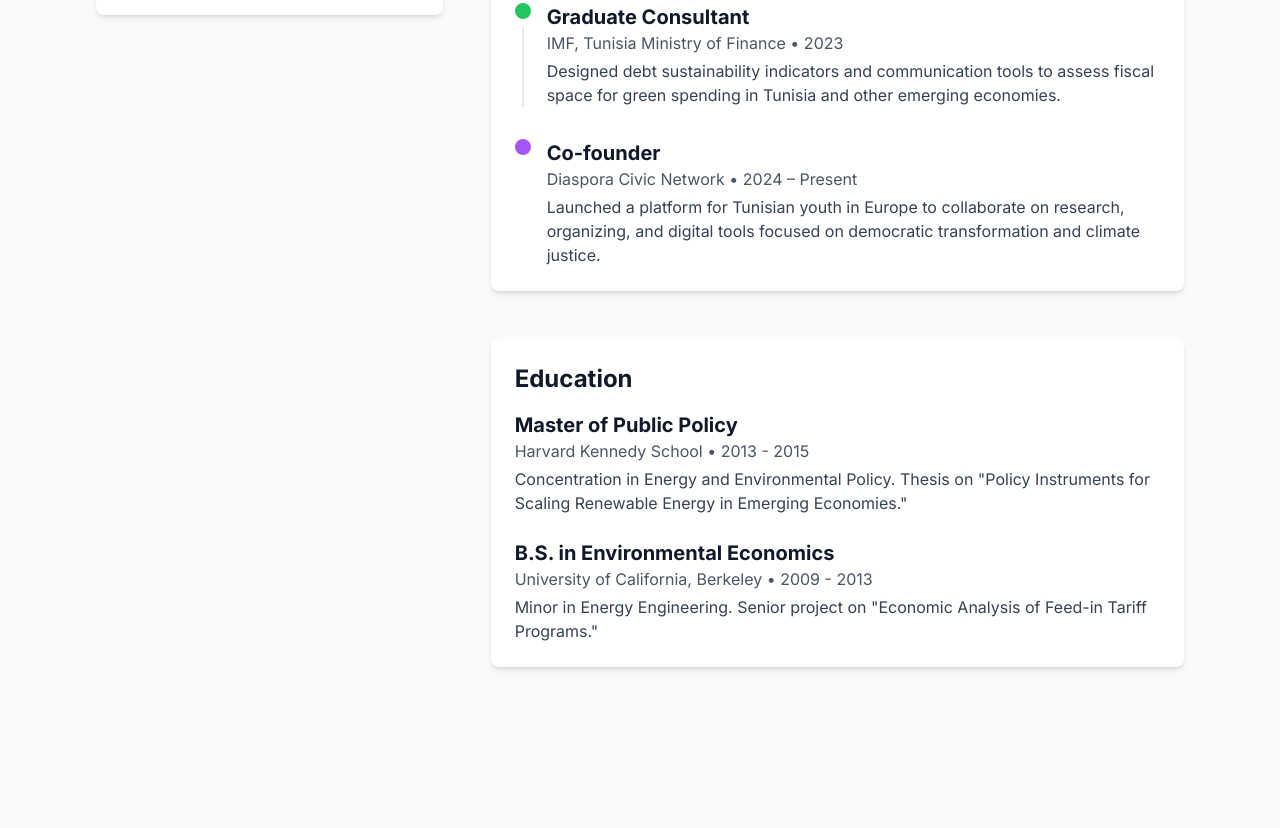
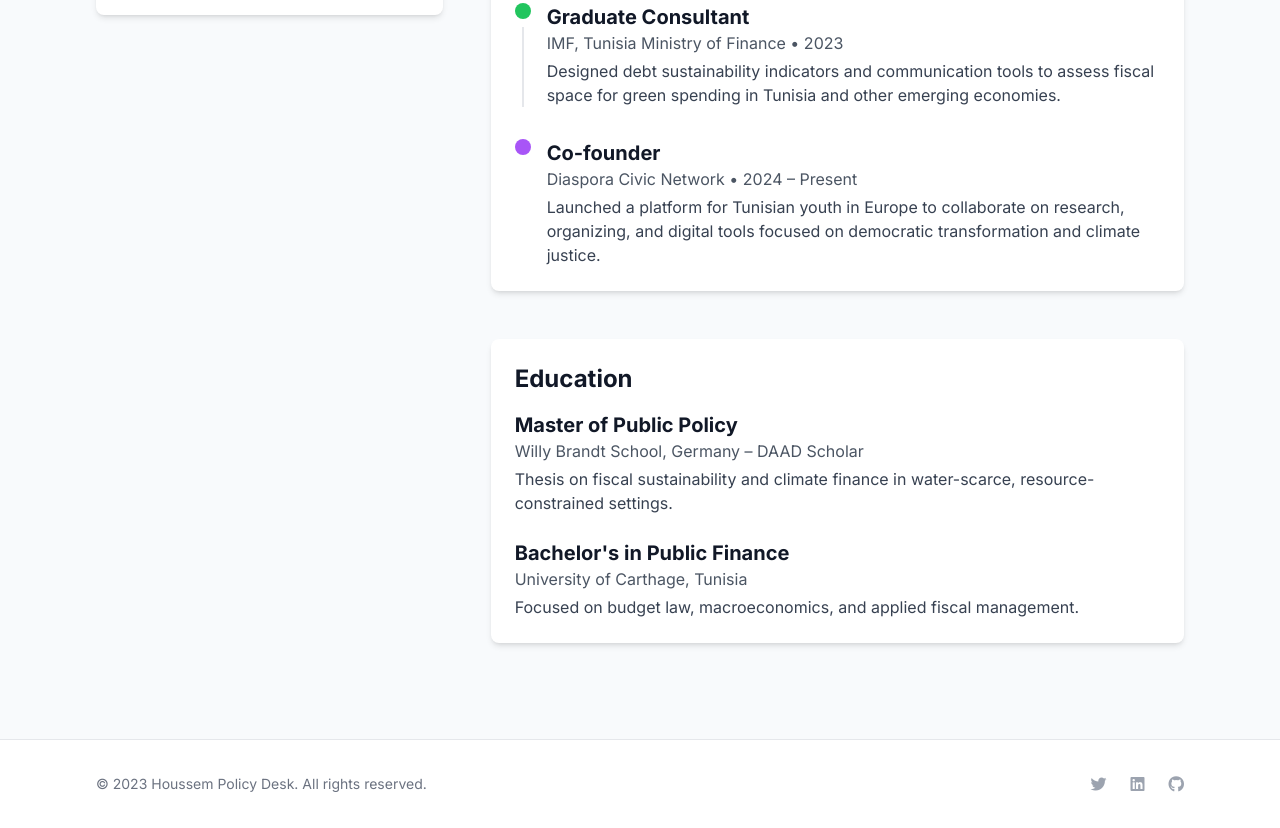
Before and after one commit to eya-cfu/houssem-policy-desk, a plain HTML site: page about.html in a window 1280 px wide. Shown: the part 645-1473 px from the top of the page. Before the commit the page ends 1360 px from the top, so only its background shows below. Drawn offline with nearby package versions, Linux system fonts and the light colour scheme.

Commit message:
Update about.html

```diff
--- a/about.html
+++ b/about.html
@@ -118,25 +118,43 @@
         <section class="bg-white p-6 rounded-lg shadow-md">
           <h2 class="text-2xl font-bold text-gray-900 mb-4">Education</h2>
           <div class="space-y-6">
-                                <div>
-                                    <h3 class="text-xl font-bold text-gray-900">Master of Public Policy</h3>
-                                    <p class="text-gray-600">Harvard Kennedy School • 2013 - 2015</p>
-                                    <p class="text-gray-700 mt-1">
-                                        Concentration in Energy and Environmental Policy. Thesis on "Policy Instruments for Scaling Renewable Energy in Emerging Economies."
-                                    </p>
-                                </div>
-
-                                <div>
-                                    <h3 class="text-xl font-bold text-gray-900">B.S. in Environmental Economics</h3>
-                                    <p class="text-gray-600">University of California, Berkeley • 2009 - 2013</p>
-                                    <p class="text-gray-700 mt-1">
-                                        Minor in Energy Engineering. Senior project on "Economic Analysis of Feed-in Tariff Programs."
-                                    </p>
-                                </div>
+            <div>
+              <h3 class="text-xl font-bold text-gray-900">Master of Public Policy</h3>
+              <p class="text-gray-600">Willy Brandt School, Germany – DAAD Scholar</p>
+              <p class="text-gray-700 mt-1">Thesis on fiscal sustainability and climate finance in water-scarce, resource-constrained settings.</p>
+            </div>
+            <div>
+              <h3 class="text-xl font-bold text-gray-900">Bachelor's in Public Finance</h3>
+              <p class="text-gray-600">University of Carthage, Tunisia</p>
+              <p class="text-gray-700 mt-1">Focused on budget law, macroeconomics, and applied fiscal management.</p>
+            </div>
           </div>
         </section>
       </div>
     </div>
   </main>
+<!-- Footer -->
+    <footer class="bg-white border-t border-gray-200 mt-12">
+        <div class="max-w-6xl mx-auto px-4 sm:px-6 lg:px-8 py-8">
+            <div class="md:flex md:items-center md:justify-between">
+                <div class="flex justify-center md:order-2 space-x-6">
+                    <a href="#" class="text-gray-400 hover:text-gray-500">
+                        <i class="fab fa-twitter"></i>
+                    </a>
+                    <a href="#" class="text-gray-400 hover:text-gray-500">
+                        <i class="fab fa-linkedin"></i>
+                    </a>
+                    <a href="#" class="text-gray-400 hover:text-gray-500">
+                        <i class="fab fa-github"></i>
+                    </a>
+                </div>
+                <div class="mt-8 md:mt-0 md:order-1">
+                    <p class="text-center text-gray-500 text-sm">
+                        &copy; 2023 Houssem Policy Desk. All rights reserved.
+                    </p>
+                </div>
+            </div>
+        </div>
+    </footer>
 </body>
 </html>
```
